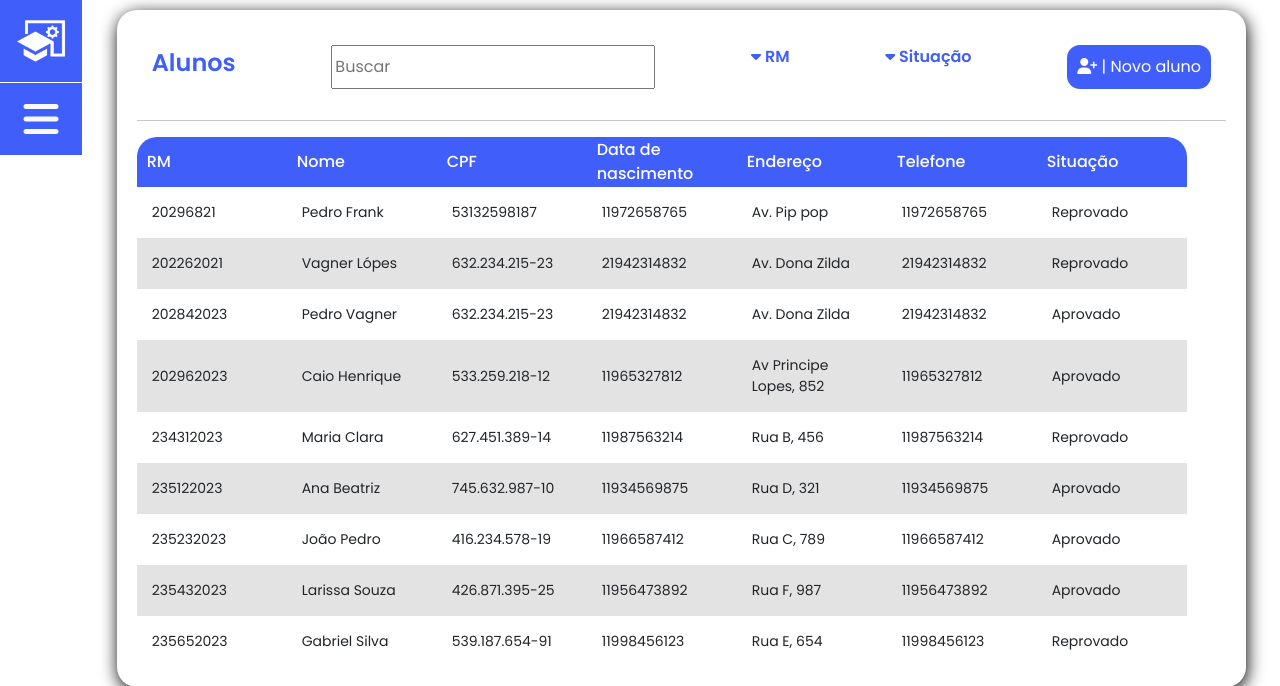
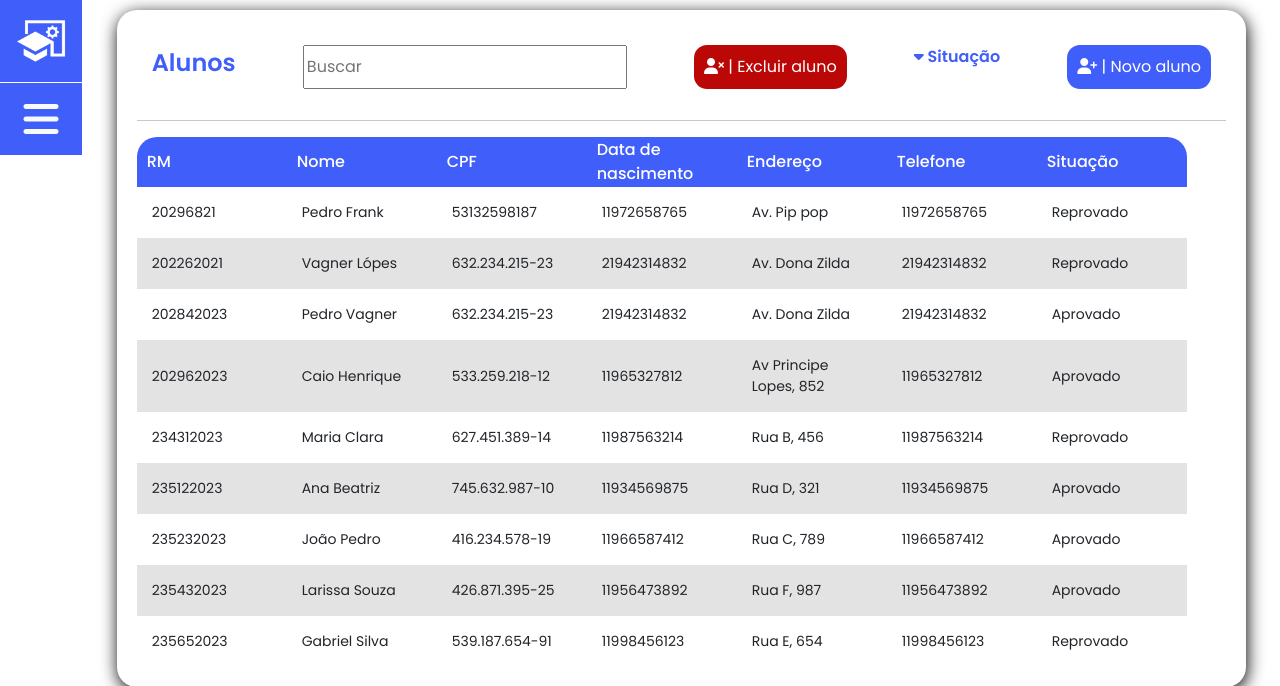
Before and after one commit to CaioHLuwi/gestedu, a PHP site: page /gest_edu/home.html in a window 1280 px wide. Shown: the top 686 px of the page. Run offline with PHP 8.4, Linux system fonts and the light colour scheme; data comes from the database, SQL or seed files in the repository; some libraries are stand-ins or nearby versions.

Commit message:
Adiciona o botão de remover aluno

```diff
--- a/assets/style.css
+++ b/assets/style.css
@@ -194,6 +194,22 @@
     border-radius: 13px;
 }
 
+.box .top .button-add {
+    background-color: var(--cor-fundo-principal);
+    border: none;
+    padding: 10px;
+    color: var(--cor-texto-secundaria);
+    border-radius: 13px;
+}
+
+.box .top .button-exclude {
+    background-color: #bc0707;
+    border: none;
+    padding: 10px;
+    color: var(--cor-texto-secundaria);
+    border-radius: 13px;
+}
+
 .box {
     border-radius: 20px;
     margin: 10px;
--- a/home.html
+++ b/home.html
@@ -56,15 +56,36 @@
             <div class="top">
               <span class="fs-4"> Alunos </span>
               <input type="text" name="buscarField" id="buscarField" placeholder="Buscar">
-              <span> <i class="fa-solid fa-caret-down"></i> RM </span>
-              <span> <i class="fa-solid fa-caret-down"></i> Situação </span>
-              <button type="button" data-bs-toggle="modal" data-bs-target="#exampleModal"> <i class="fa-solid fa-user-plus"></i> | Novo aluno </button>
+              <button class="button-exclude" type="button" data-bs-toggle="modal" data-bs-target="#excluirModal"> <i class="fa-solid fa-user-xmark"></i> | Excluir aluno </button>
 
-              <div class="modal" id="exampleModal" tabindex="-1" aria-labelledby="exampleModalLabel" aria-hidden="true">
+              <div class="modal" id="excluirModal" tabindex="-1" aria-labelledby="excluirModalLabel" aria-hidden="true">
                 <div class="modal-dialog">
                   <div class="modal-content">
                     <div class="modal-header">
-                      <h1 class="modal-title" id="exampleModalLabel">Criar novo aluno</h1>
+                      <h1 class="modal-title" id="criarModalLabel">Remover aluno</h1>
+                    </div>
+                    <div class="modal-body">
+                      <form class="d-flex flex-column" name="excluir">
+                        Digite o RM do aluno o qual deseja remover:
+                        <input type="number" name="rmAluno">
+                    </div>
+                    <div class="modal-footer">
+                      <button class="button-close" data-bs-dismiss="modal"> Fechar </button>
+                      <button class="btn" onclick="excluirAluno(event.preventDefault())"> Excluir </button>
+                      </form>
+                    </div>
+                  </div>
+                </div>
+              </div>
+
+              <span> <i class="fa-solid fa-caret-down"></i> Situação </span>
+              <button class="button-add" type="button" data-bs-toggle="modal" data-bs-target="#criarModal"> <i class="fa-solid fa-user-plus"></i> | Novo aluno </button>
+
+              <div class="modal" id="criarModal" tabindex="-1" aria-labelledby="criarModalLabel" aria-hidden="true">
+                <div class="modal-dialog">
+                  <div class="modal-content">
+                    <div class="modal-header">
+                      <h1 class="modal-title" id="criarModalLabel">Criar novo aluno</h1>
                     </div>
                     <div class="modal-body">
                       <form class="d-flex flex-column" name="cadastro">
@@ -107,6 +128,7 @@
     integrity="sha384-YvpcrYf0tY3lHB60NNkmXc5s9fDVZLESaAA55NDzOxhy9GkcIdslK1eN7N6jIeHz"
     crossorigin="anonymous"></script>
   <script src="https://kit.fontawesome.com/1392966492.js" crossorigin="anonymous"></script>
+  <script src="assets/js/excluir.js"></script>
   <script src="assets/js/cadastro_aluno.js"></script>
   <script src="assets/js/consultar_todos.js"></script>
   <script type="text/javascript" src="assets/js/timeout.js"></script>
```
Also changed, not shown: assets/js/excluir.js (+13 -45 lines).
